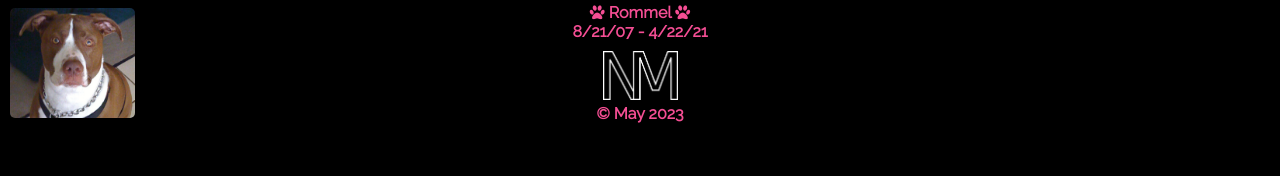
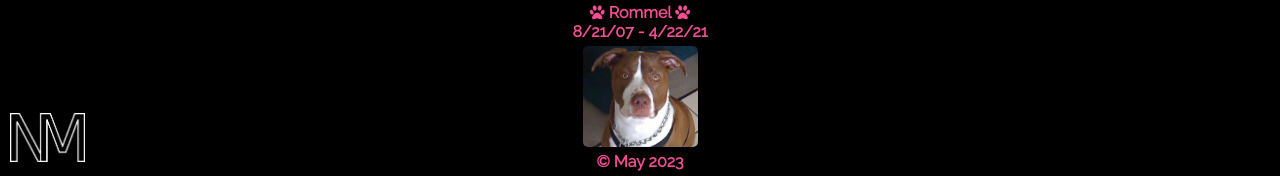
Before and after one commit to NayNayRen/naynayren.github.io, a plain HTML site: page index.html in a window 1280 px wide. Shown: the part 5419-5595 px from the top of the page. Before the commit the page ends 5547 px from the top, so only its background shows below. Drawn offline with Linux system fonts and the light colour scheme.

Commit message:
centered the boy and moved the logo left in the footer

```diff
--- a/index.html
+++ b/index.html
@@ -742,8 +742,8 @@
     ></a>
     <!-- FOOTER -->
     <footer>
-      <div class="footer-puppy">
-        <img src="img/puppy.jpg" alt="My boy" />
+      <div class="footer-logo">
+        <img src="img/logo.png" alt="Personal Logo" />
       </div>
       <div>
         <span class="red-text"
@@ -752,8 +752,8 @@
         ><br />
         <span class="red-text">8/21/07 - 4/22/21</span>
       </div>
-      <div class="footer-logo">
-        <img src="img/logo.png" alt="Personal Logo" />
+      <div class="footer-puppy">
+        <img src="img/puppy.jpg" alt="My boy" />
       </div>
       <div>
         <span class="red-text">&copy; May 2023</span>
--- a/styles.css
+++ b/styles.css
@@ -187,7 +187,9 @@ footer {
 }
 
 .footer-logo {
-  margin-top: 10px;
+  bottom: 10px;
+  left: 10px;
+  position: absolute;
   width: 75px;
 }
 
@@ -200,19 +202,14 @@ footer {
   -ms-flex-pack: center;
   -webkit-box-align: center;
   -webkit-box-pack: center;
-  /* -webkit-transform: translateY(-50%); */
   align-items: center;
   border-radius: 5px;
-  bottom: 10px;
   display: -ms-flexbox;
   display: -webkit-box;
   display: flex;
   justify-content: center;
-  left: 10px;
-  position: absolute;
-  /* top: 50%;
-  transform: translateY(-50%); */
-  width: 125px;
+  margin: 5px 0;
+  width: 115px;
 }
 
 .footer-puppy img {
@@ -723,7 +720,7 @@ main {
 
 @media (max-width: 1000px) {
   .footer-puppy {
-    width: 115px;
+    width: 100px;
   }
 
   .navigation-links-container a {
```
